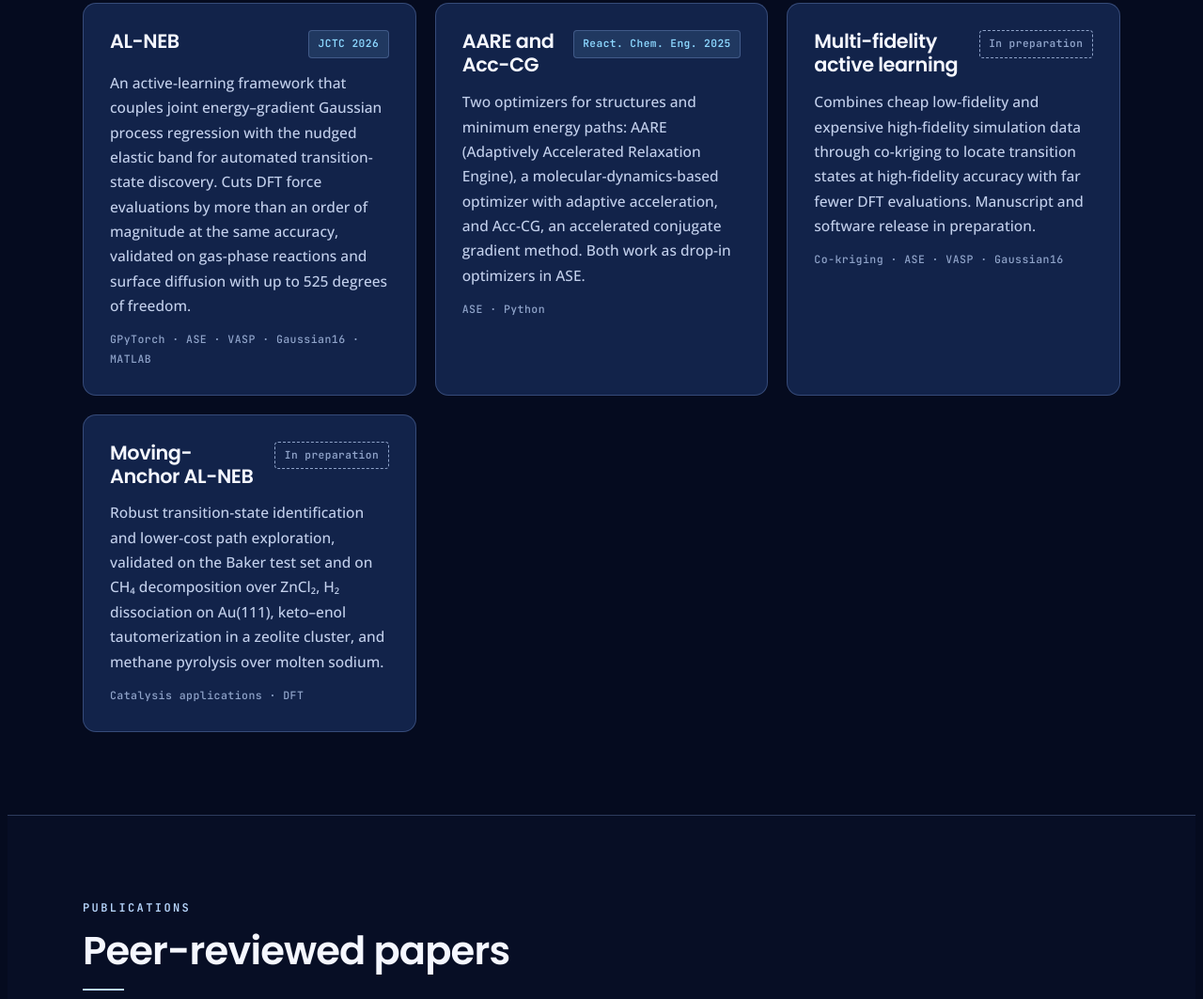
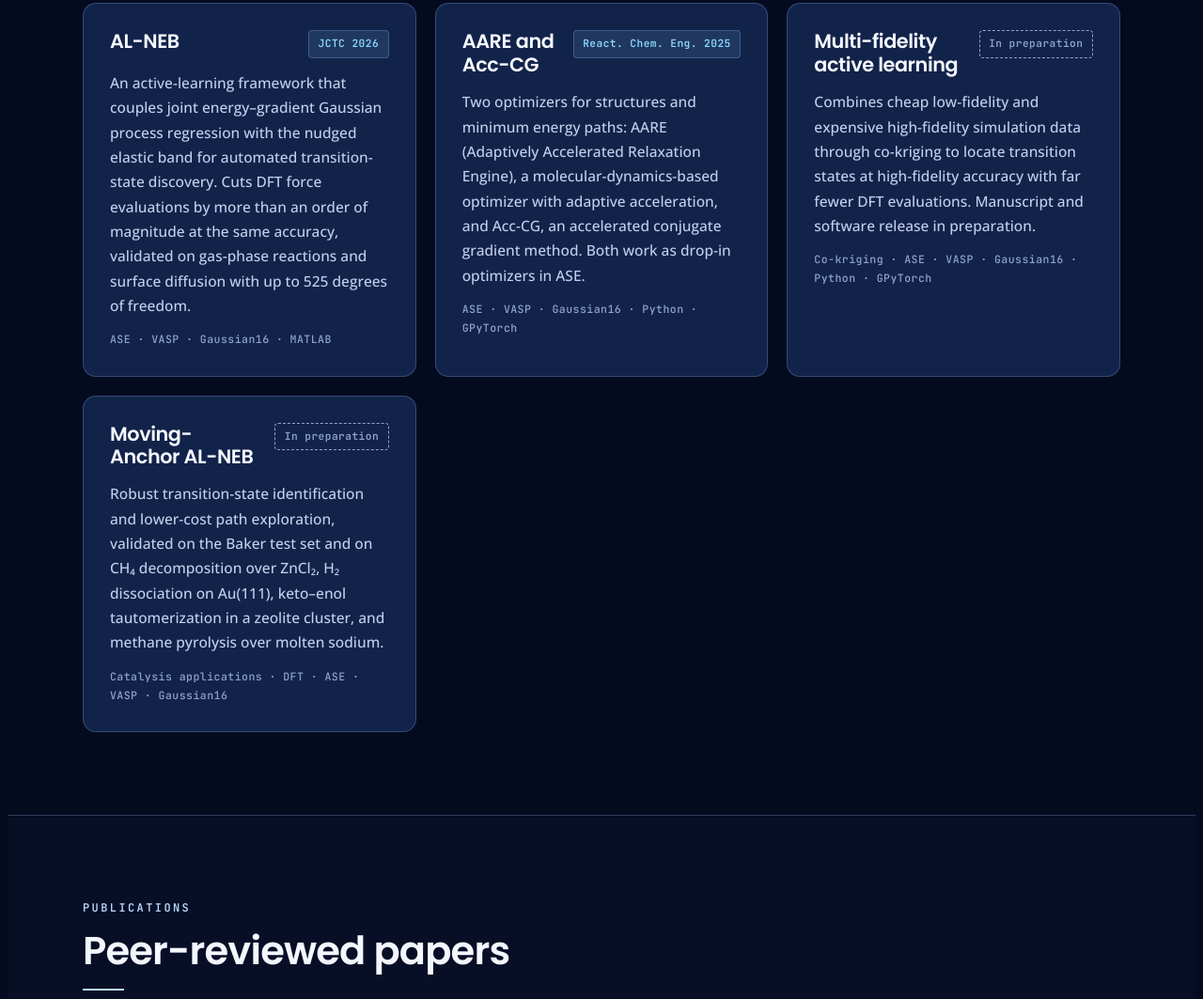
Before and after one commit to sandralizsimon/sandralizsimon.github.io, a plain HTML site: page index.html in a window 1280 px wide. Shown: the part 2662-3725 px from the top of the page at 94% size. Drawn offline with nearby package versions, Linux system fonts and the light colour scheme.

Commit message:
Update software lists on Research cards
Co-Authored-By: Claude Opus 5.5 <noreply@anthropic.com>

```diff
--- a/index.html
+++ b/index.html
@@ -315,22 +315,22 @@ footer a { color: var(--muted); text-decoration: none; font-weight: 600; }
         <article class="card">
           <div class="head"><h3>AL-NEB</h3><span class="pill pub">JCTC 2026</span></div>
           <p>An active-learning framework that couples joint energy–gradient Gaussian process regression with the nudged elastic band for automated transition-state discovery. Cuts DFT force evaluations by more than an order of magnitude at the same accuracy, validated on gas-phase reactions and surface diffusion with up to 525 degrees of freedom.</p>
-          <span class="meta">GPyTorch · ASE · VASP · Gaussian16 · MATLAB</span>
+          <span class="meta">ASE · VASP · Gaussian16 · MATLAB</span>
         </article>
         <article class="card">
           <div class="head"><h3>AARE and Acc-CG</h3><span class="pill pub">React. Chem. Eng. 2025</span></div>
           <p>Two optimizers for structures and minimum energy paths: AARE (Adaptively Accelerated Relaxation Engine), a molecular-dynamics-based optimizer with adaptive acceleration, and Acc-CG, an accelerated conjugate gradient method. Both work as drop-in optimizers in ASE.</p>
-          <span class="meta">ASE · Python</span>
+          <span class="meta">ASE · VASP · Gaussian16 · Python · GPyTorch</span>
         </article>
         <article class="card">
           <div class="head"><h3>Multi-fidelity active learning</h3><span class="pill prep">In preparation</span></div>
           <p>Combines cheap low-fidelity and expensive high-fidelity simulation data through co-kriging to locate transition states at high-fidelity accuracy with far fewer DFT evaluations. Manuscript and software release in preparation.</p>
-          <span class="meta">Co-kriging · ASE · VASP · Gaussian16</span>
+          <span class="meta">Co-kriging · ASE · VASP · Gaussian16 · Python · GPyTorch</span>
         </article>
         <article class="card">
           <div class="head"><h3>Moving-Anchor AL-NEB</h3><span class="pill prep">In preparation</span></div>
           <p>Robust transition-state identification and lower-cost path exploration, validated on the Baker test set and on CH₄ decomposition over ZnCl₂, H₂ dissociation on Au(111), keto–enol tautomerization in a zeolite cluster, and methane pyrolysis over molten sodium.</p>
-          <span class="meta">Catalysis applications · DFT</span>
+          <span class="meta">Catalysis applications · DFT · ASE · VASP · Gaussian16</span>
         </article>
       </div>
     </div>
```
